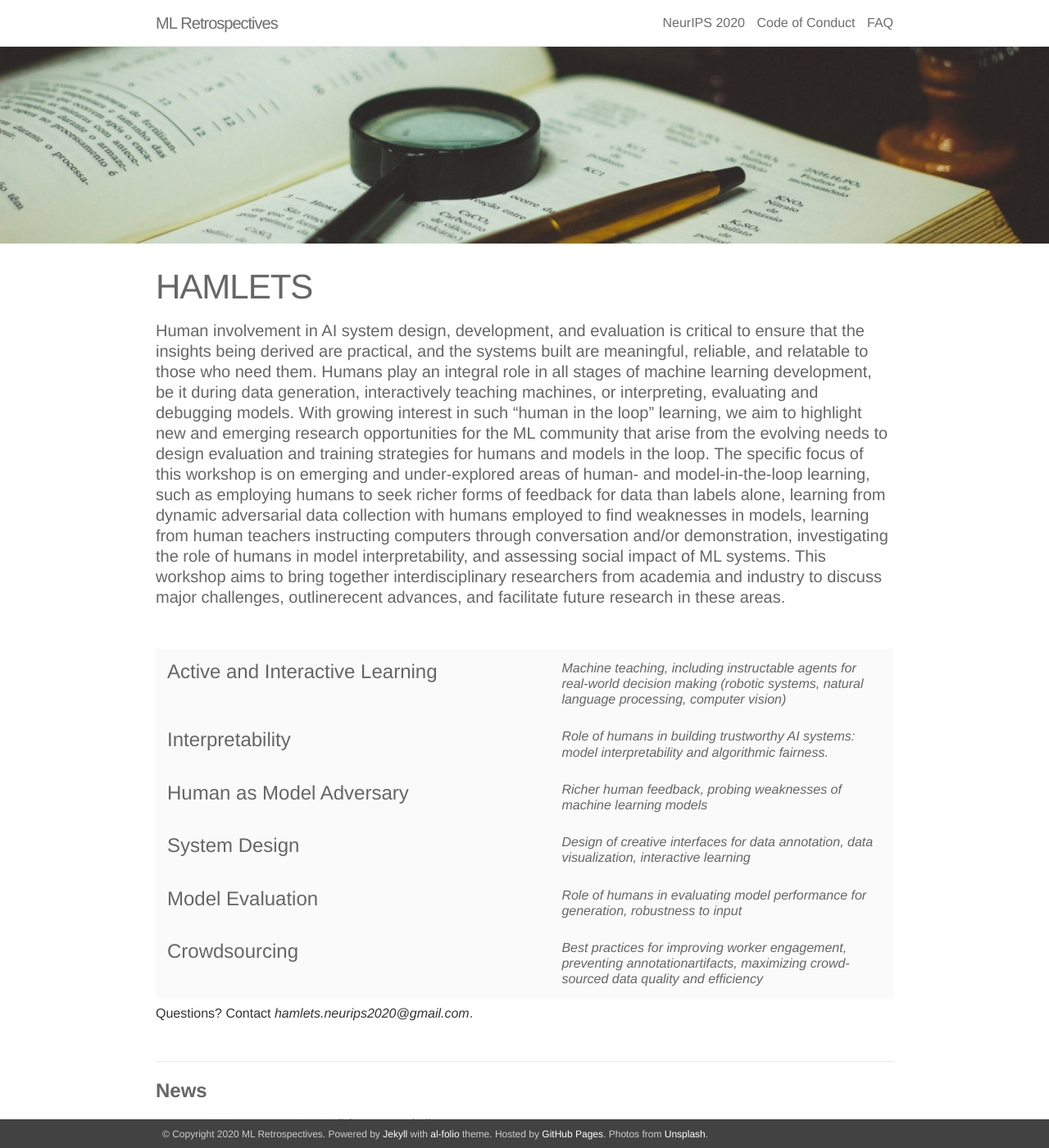
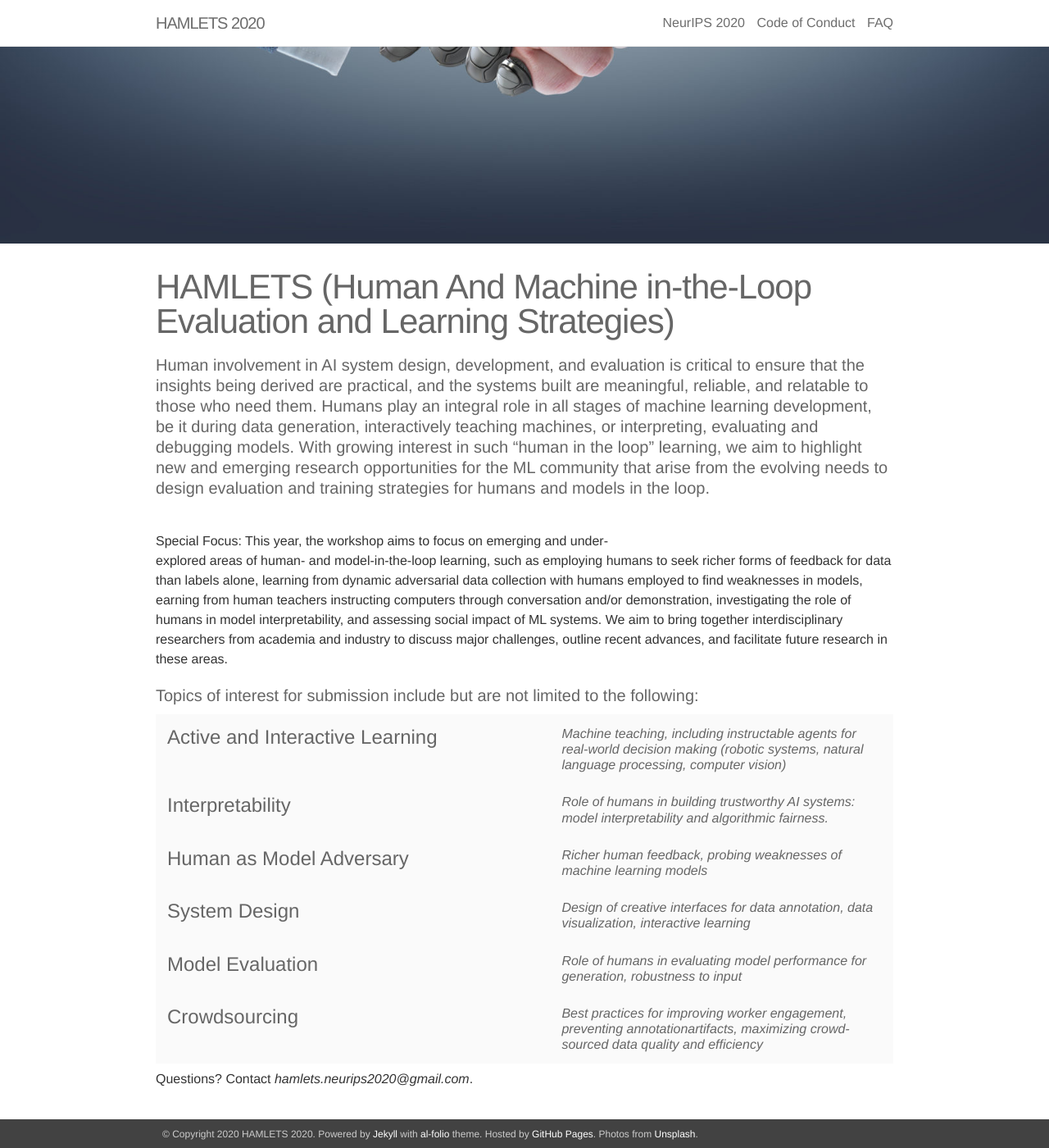
Before and after one commit to hamlets-workshop/hamlets-workshop.github.io, a Jekyll site: the page built from _pages/00_about.md, in a window 1280 px wide and 1400 px high. Shown: the whole window at 82% size. Built offline with Jekyll 4.4.1, drawn with Linux system fonts in a browser that asks for light colours; nearby versions of some CDN libraries.

Commit message:
adding social etc

```diff
--- a/_config.yml
+++ b/_config.yml
@@ -1,7 +1,7 @@
 # -----------------------------------------------------------------------------
 # Site settings
 # -----------------------------------------------------------------------------
-name: ML Retrospectives
+name: HAMLETS 2020
 email:
 description: > # this means to ignore newlines until "url:"
   A Venue for Self-Reflection in ML Research
--- a/_includes/social.html
+++ b/_includes/social.html
@@ -1,11 +1,11 @@
 <div class="social">
   <span class="contacticon center">
-    <a href="mailto:ml.retrospectives@gmail.com"><i class="fas fa-envelope"></i></a>
+    <a href="mailto:hamlets.neurips2020@gmail.com"><i class="fas fa-envelope"></i></a>
     {% if site.orcid_id %}<a href="https://orcid.org/{{ site.orcid_id }}" target="_blank" title="ORCID"><i class="ai ai-orcid"></i></a>{% endif %}
     {% if site.scholar_userid %}<a href="https://scholar.google.com/citations?user={{ site.scholar_userid }}" target="_blank" title="Google Scholar"><i class="ai ai-google-scholar"></i></a>{% endif %}
     {% if site.github_username %}<a href="https://github.com/{{ site.github_username }}" target="_blank" title="GitHub"><i class="fab fa-github"></i></a>{% endif %}
     {% if site.linkedin_username %}<a href="https://www.linkedin.com/in/{{ site.linkedin_username }}" target="_blank" title="LinkedIn"><i class="fab fa-linkedin"></i></a>{% endif %}
-    <a href="https://twitter.com/mlretrospective" target="_blank" title="Twitter"><i class="fab fa-twitter"></i></a>
+    <a href="https://twitter.com/2020Hamlets" target="_blank" title="Twitter"><i class="fab fa-twitter"></i></a>
     {% if site.strava_userid %}<a href="https://www.strava.com/athletes/{{ site.strava_userid }}" target="_blank" title="Strava"><i class="fab fa-strava"></i></a>{% endif %}
     {% if site.medium_username %}<a href="https://medium.com/@{{ site.medium_username }}" target="_blank" title="Medium"><i class="fab fa-medium"></i></a>{% endif %}
     {% if site.quora_username %}<a href="https://www.quora.com/profile/{{ site.quora_username }}" target="_blank" title="Quora"><i class="fab fa-quora"></i></a>{% endif %}
--- a/_pages/00_about.md
+++ b/_pages/00_about.md
@@ -1,8 +1,8 @@
 ---
 layout: about
 permalink: /
-title: <strong>HAMLETS</strong>
-description: Human involvement in AI system design, development, and evaluation is critical to ensure that the insights being derived are practical, and the systems built are meaningful, reliable, and relatable to those who need them. Humans play an integral role in all stages of machine learning development, be it during data generation, interactively teaching machines, or interpreting, evaluating and debugging models. With growing interest in such “human in the loop” learning, we aim to highlight new and emerging research opportunities for the ML community that arise from the evolving needs to design evaluation and training strategies for humans and models in the loop. The specific focus of this workshop is on emerging and under-explored areas of human- and model-in-the-loop learning, such as employing humans to seek richer forms of feedback for data than labels alone, learning from dynamic adversarial data collection with humans employed to find weaknesses in models, learning from human teachers instructing computers through conversation and/or demonstration, investigating the role of humans in model interpretability, and assessing social impact of ML systems.  This workshop aims to bring together interdisciplinary researchers from academia and industry to discuss major challenges, outlinerecent advances, and facilitate future research in these areas.
+title: <strong>HAMLETS (Human And Machine in-the-Loop Evaluation and Learning Strategies)</strong>
+description: Human involvement in AI system design, development, and evaluation is critical to ensure that the insights being derived are practical, and the systems built are meaningful, reliable, and relatable to those who need them. Humans play an integral role in all stages of machine learning development, be it during data generation, interactively teaching machines, or interpreting, evaluating and debugging models. With growing interest in such “human in the loop” learning, we aim to highlight new and emerging research opportunities for the ML community that arise from the evolving needs to design evaluation and training strategies for humans and models in the loop.
 
 profile:
   align: right
@@ -12,9 +12,11 @@ news: true
 social: true
 ---
 
-<!--- #### Submit to our [NeurIPS 2020 Workshop](https://hamlets-workshop.github.io/neurips2020/)!! -->
+Special Focus: This year, the workshop aims to focus on emerging and under-explored areas of human- and model-in-the-loop learning, such as employing humans to seek richer forms of feedback for data than labels alone, learning from dynamic adversarial data collection with humans employed to find weaknesses in models, earning from human teachers instructing computers through conversation and/or demonstration, investigating the role of humans in model interpretability, and assessing social impact of ML systems. We aim to bring together interdisciplinary researchers from academia and industry to discuss major challenges, outline recent advances, and facilitate future research in these areas.
 
-<table style="background-color: #FAFAFA;">
+#### Topics of interest for submission include but are not limited to the following:
+
+  <table style="background-color: #FAFAFA;">
         <col width="40">
         <col width="100">
         <tr style="border: none;">
--- a/_sass/_header.scss
+++ b/_sass/_header.scss
@@ -110,7 +110,7 @@
 }
 
 .header-background .img {
-  background-image: url("../img/header_large.jpg");
+  background-image: url("../img/hamlets_shakehand.jpg");
   background-repeat: no-repeat;
   background-size: cover;
   background-position: center bottom;
```
Also changed, not shown: assets/img/hamlets_shakehand.jpg (added).
